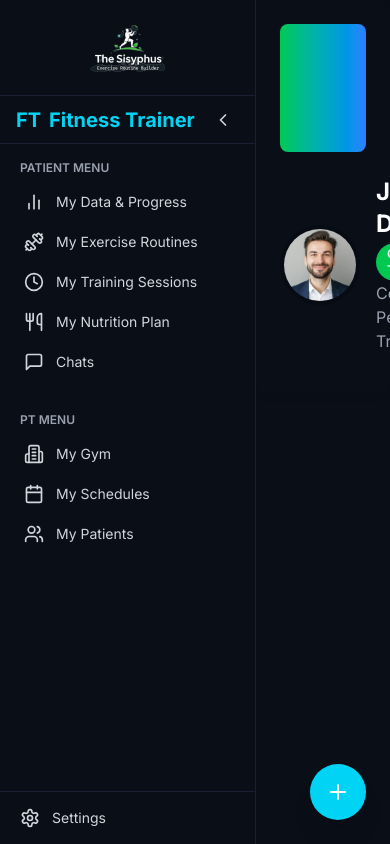
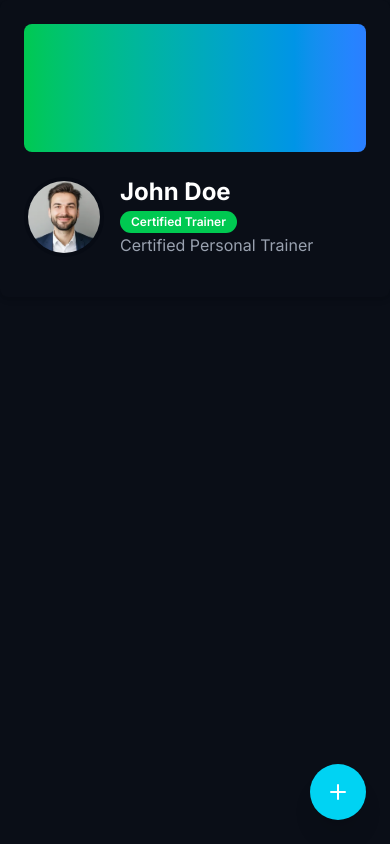
Before and after one commit to Sisyphus-Training/Sisyphus, a Next.js app in the folder sisyphus/: page / in a window 390 px wide. Built offline with nearby package versions, Linux system fonts and the light colour scheme.

Commit message:
Updated sidebar to hide on small screen view

```diff
--- a/sisyphus/src/app/page.tsx
+++ b/sisyphus/src/app/page.tsx
@@ -19,7 +19,7 @@ export default function RootLayout({
   return (
     <html lang="en">
       <body className={inter.className}>
-        <div className="flex h-screen bg-[#0a0e17] text-white">
+         <div className="flex h-screen bg-[#0a0e17] text-white">
           <Sidebar />
           <main className="flex-1 overflow-auto">
             <HeroSection />
--- a/sisyphus/src/components/sidebar.tsx
+++ b/sisyphus/src/components/sidebar.tsx
@@ -81,7 +81,7 @@ export default function Sidebar() {
 
        <div
       className={cn(
-        "flex flex-col h-screen bg-[#0a0e17] border-r border-[#1a2033] transition-all duration-300",
+        "flex flex-col h-screen hidden md:block bg-[#0a0e17] border-r border-[#1a2033] transition-all duration-300",
         expanded ? "w-64" : "w-16",
       )}
     >
```
